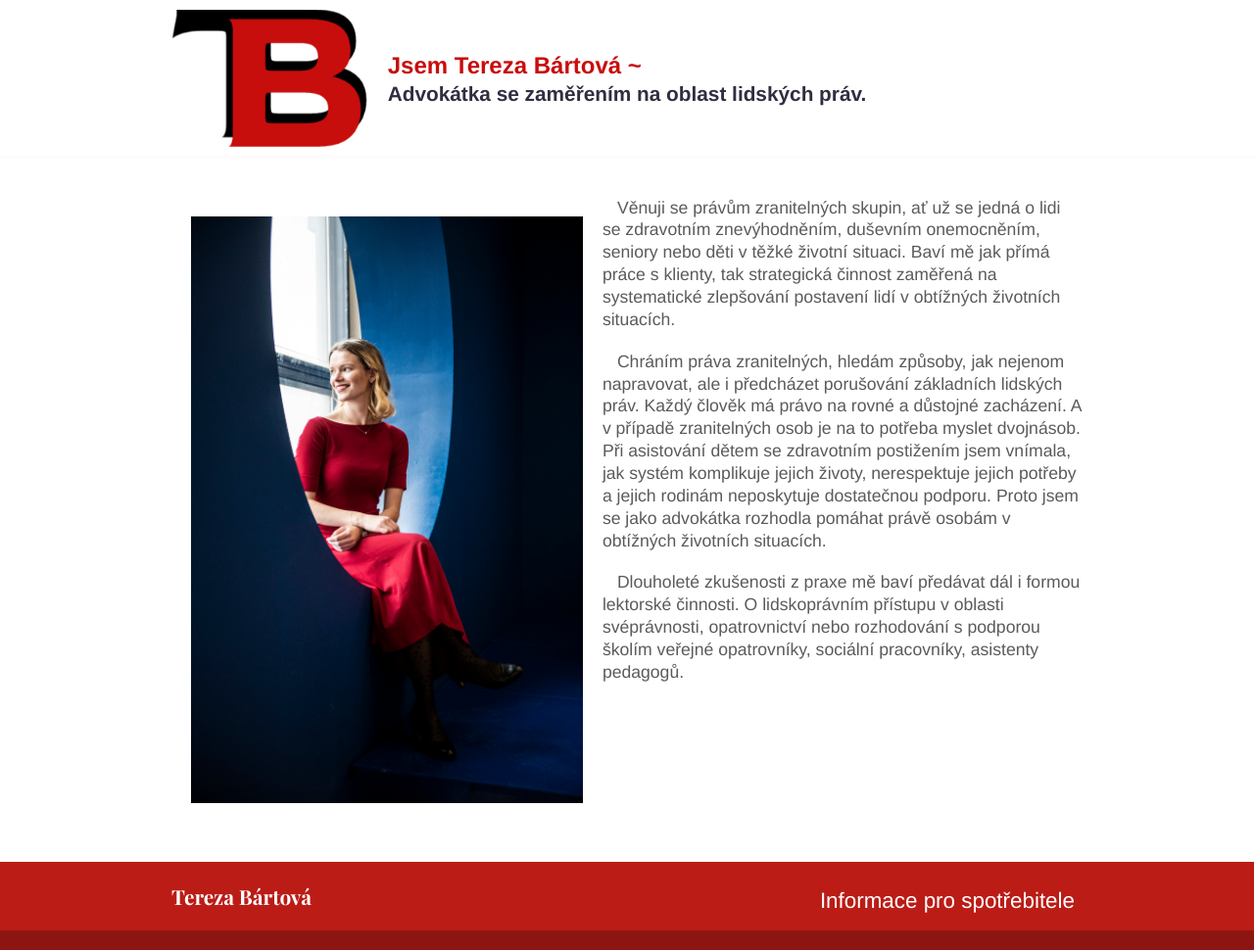
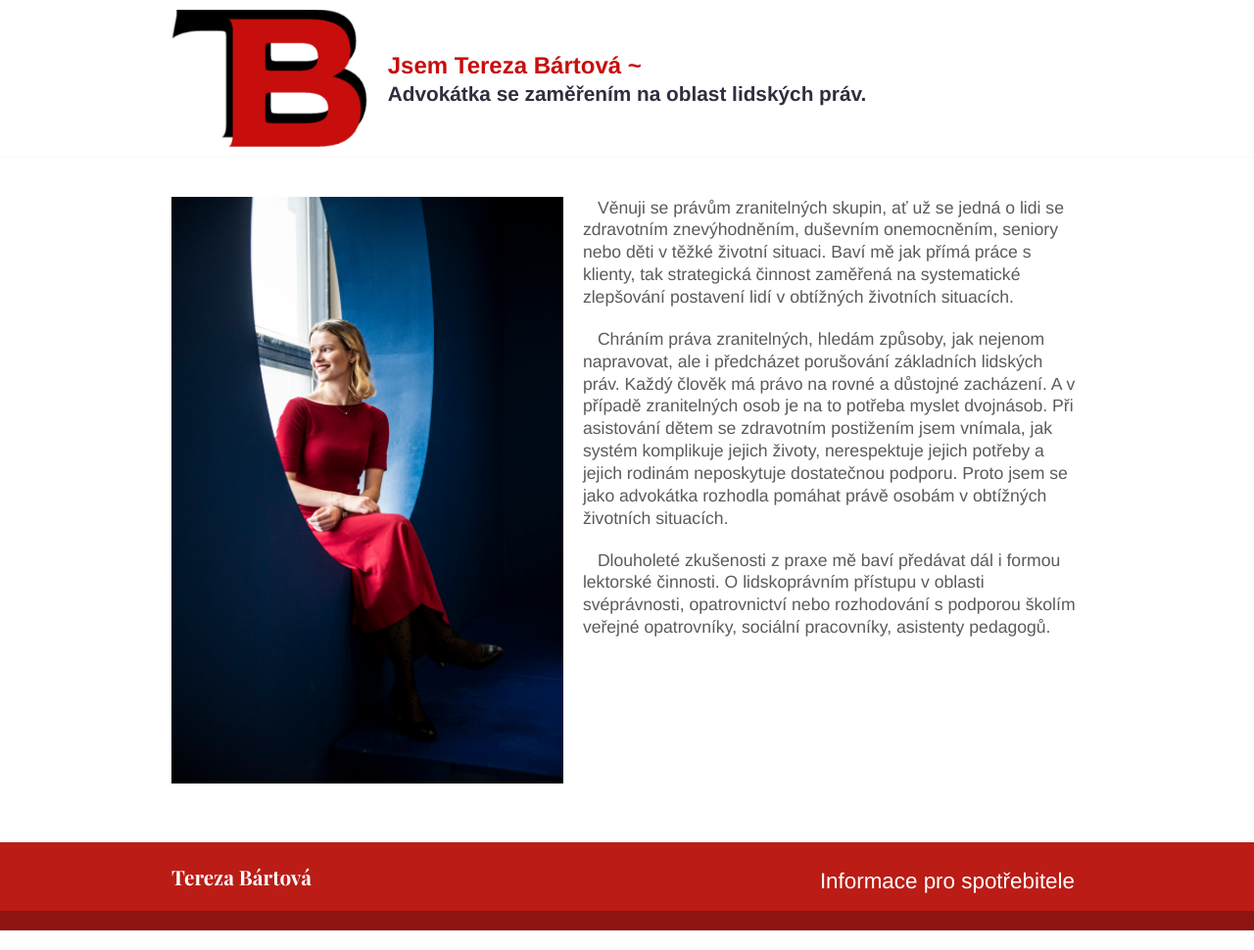
Before and after one commit to terezabartova/terezabartova.github.io, a Jekyll site: the page built from about.md, in a window 1280 px wide. Shown: the whole page at 98% size. Built offline with Jekyll 4.4.1, drawn with Linux system fonts in a browser that asks for light colours.

Commit message:
fix margin of about image

```diff
--- a/_sass/components/_intro-image.scss
+++ b/_sass/components/_intro-image.scss
@@ -8,7 +8,8 @@
   min-width: 130px;
   height: auto;
   float: left;
-  margin: 20px;
+  margin-bottom: 20px;
+  margin-right: 20px;
   shape-margin: 0px;
 }
 .intro-image-absolute {
```
